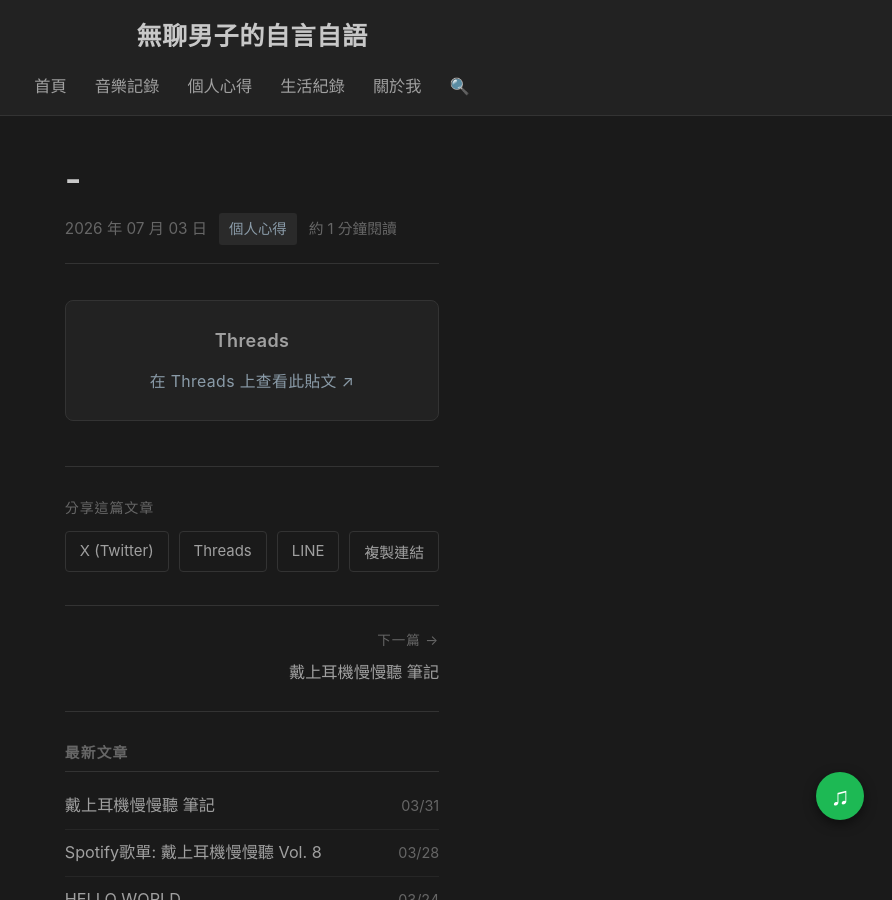
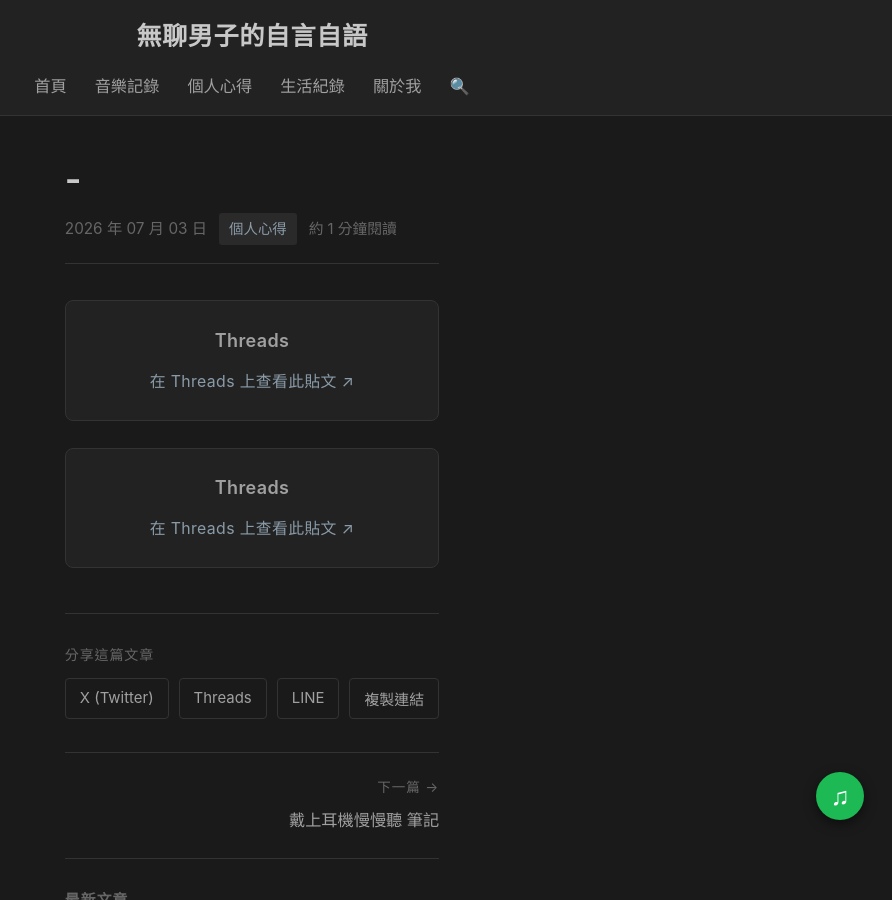
Before and after one commit to TediousMan/tediousman.github.io, a Jekyll site: the page built from _posts/2026-07-03-.md, in a window 1280 px wide and 900 px high. Shown: the whole window, without its empty margins (388-1280 px from the left). Built offline with Jekyll 4.4.1, drawn with Linux system fonts in a browser that asks for light colours; a style sheet for code colours, icons or effects is not loaded.

Commit message:
更新文章：-

```diff
--- a/_posts/2026-07-03-.md
+++ b/_posts/2026-07-03-.md
@@ -1,10 +1,13 @@
 ---
 layout: post
 title: "-"
-date: 2026-07-03 21:25:26 +0800
+date: 2026-07-03
 category: 個人心得
 description: "Test"
 ---
 
 <blockquote class="text-post-media" data-text-post-permalink="https://www.threads.com/@nnn_xoxoxo_nnn/post/DaPOy30k-Ap" data-text-post-version="0" id="ig-tp-DaPOy30k-Ap" style="max-width:540px;min-width:270px;margin:1.5em auto;"><a href="https://www.threads.com/@nnn_xoxoxo_nnn/post/DaPOy30k-Ap"><p>在 Threads 上查看此貼文</p></a></blockquote>
 <script async src="https://www.threads.net/embed.js" class="reposts-media-embed-script"></script>
+
+<blockquote class="text-post-media" data-text-post-permalink="https://www.threads.com/@zotawu/post/DaUcYEun_Y2" data-text-post-version="0" id="ig-tp-DaUcYEun_Y2" style="max-width:540px;min-width:270px;margin:1.5em auto;"><a href="https://www.threads.com/@zotawu/post/DaUcYEun_Y2"><p>在 Threads 上查看此貼文</p></a></blockquote>
+<script async src="https://www.threads.net/embed.js" class="reposts-media-embed-script"></script>
```
